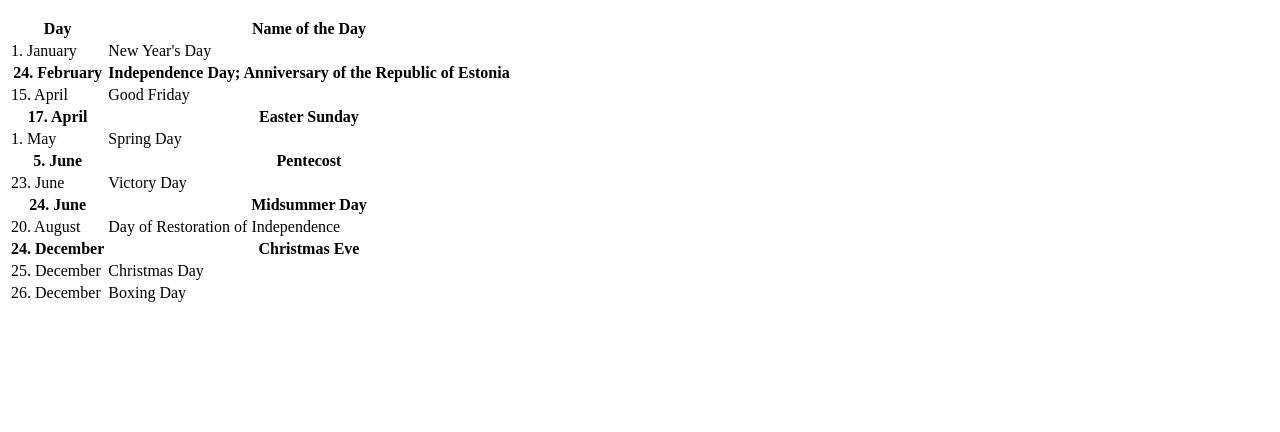
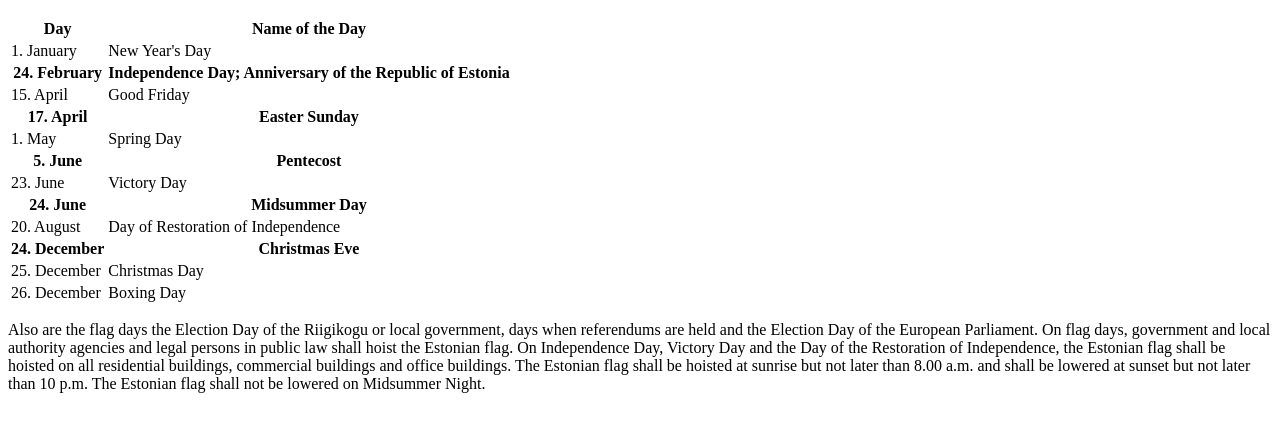
Before and after one commit to kardemon/html-exercise, a plain HTML site: page index.html in a window 1280 px wide. Shown: the part 110-542 px from the top of the page. Drawn offline with Linux system fonts and the light colour scheme.

Commit message:
Update index.html

```diff
--- a/index.html
+++ b/index.html
@@ -64,5 +64,11 @@
       </tr>
     </table>
 
+    <p>Also are the flag days the Election Day of the Riigikogu or local government, days when referendums are held and the Election Day of the European Parliament.
+      On flag days, government and local authority agencies and legal persons in public law shall hoist the Estonian flag.
+      On Independence Day, Victory Day and the Day of the Restoration of Independence, the Estonian flag shall be hoisted on all residential buildings, commercial buildings and office buildings.
+      The Estonian flag shall be hoisted at sunrise but not later than 8.00 a.m. and shall be lowered at sunset but not later than 10 p.m.
+      The Estonian flag shall not be lowered on Midsummer Night.</p>
+
   </body>
 </html>
```
